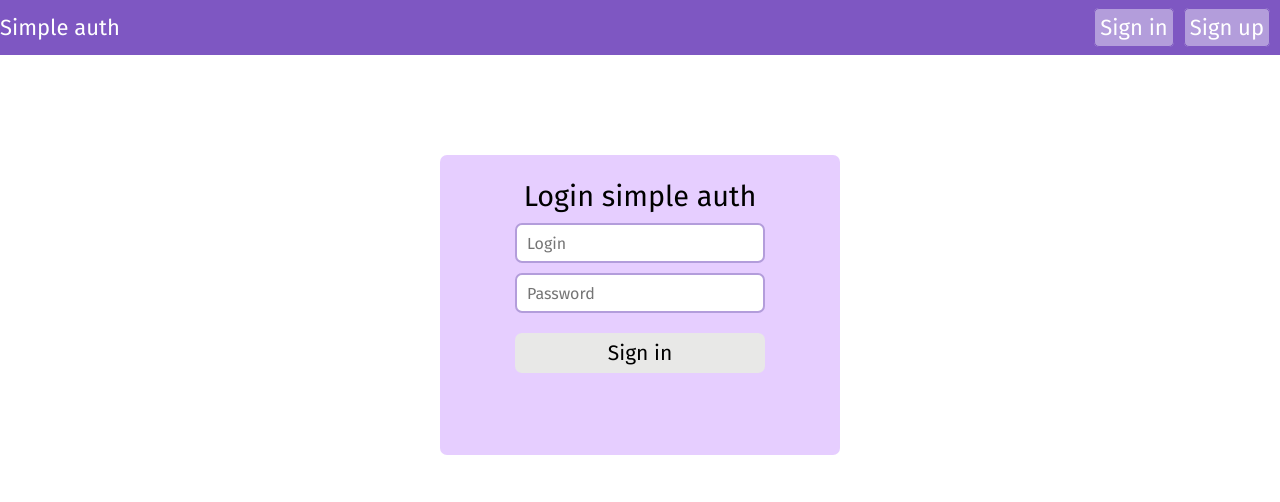
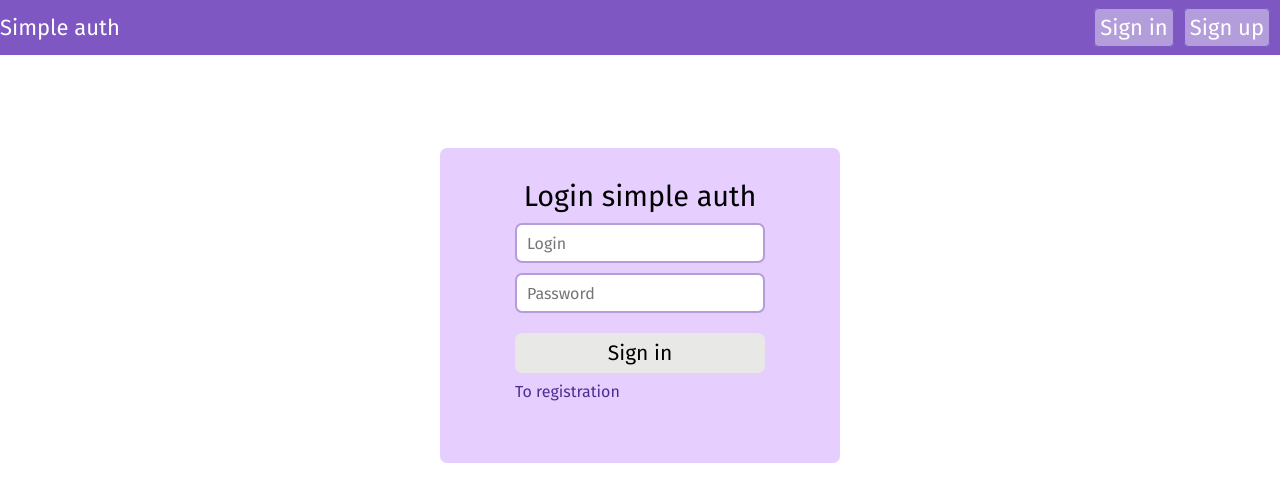
Before and after one commit to SarielAki/auth-page, a Vue app: page /login in a window 1280 px wide. Shown: the top 502 px of the page. Built offline with nearby package versions, Linux system fonts and the light colour scheme.

Commit message:
Added switch form buttons

```diff
--- a/src/auth_style.sass
+++ b/src/auth_style.sass
@@ -1,5 +1,4 @@
 @import "variables"
-
 
 .auth-wrapper
   display: flex
@@ -17,7 +16,7 @@
     font-family: $default_font
     justify-content: center
     align-items: center
-    height: 300px
+    height: 315px
     width: 400px
     border-radius: $form_border_radius
     background: $main_light_color
@@ -44,10 +43,11 @@
           border: 2px solid $main_color
 
           &:focus
+            outline: none
             border-color: $main_dark_color
             transition: all .5s ease
 
-      .auth--button
+      .auth-button
         font-size: 21px
         display: block
         position: relative
@@ -64,9 +64,7 @@
           color: #ffffff
           transition: all .5s ease
 
-        &, &:hover, &:active, &:focus
-          outline: none
-          text-decoration: none
+        +link_fix
 
         &:disabled
           color: black
@@ -77,3 +75,11 @@
         margin-bottom: 10px
         font-size: 1.8em
         text-align: center
+
+      .form-item--bottom-link
+        margin-top: 10px
+        color: $main_dark_purple
+        cursor: pointer
+        +link_fix
+        &:hover
+          color: $main_dark_color
--- a/src/components/auth/Login.vue
+++ b/src/components/auth/Login.vue
@@ -17,9 +17,14 @@
                            v-model="loginData.password"
                     />
                 </div>
-                <input class="auth--button" value="Sign in" type="submit"
+                <input class="auth-button" value="Sign in" type="submit"
                        :disabled="!inputFilled"
                 >
+                <router-link class="form-item form-item--bottom-link"
+                        :to="'/registration'"
+                >
+                    <span class="form-item form-item--bottom-text">To registration</span>
+                </router-link>
             </form>
         </div>
     </div>
--- a/src/components/auth/Registration.vue
+++ b/src/components/auth/Registration.vue
@@ -23,9 +23,14 @@
                            v-model="regData.password_repeat"
                     />
                 </div>
-                <input class="auth--button" value="Sign up" type="submit"
+                <input class="auth-button" value="Sign up" type="submit"
                        :disabled="!isValid"
                 >
+                <router-link class="form-item form-item--bottom-link"
+                             :to="'/login'"
+                >
+                    <span class="form-item form-item--bottom-text">To login</span>
+                </router-link>
             </form>
         </div>
     </div>
--- a/src/variables.sass
+++ b/src/variables.sass
@@ -1,6 +1,7 @@
 @import url('https://fonts.googleapis.com/css?family=Fira+Sans&display=swap')
 
 $main_dark_color: #7e57c2
+$main_dark_purple: #4d2c91
 $main_color: #b39ddb
 $main_light_color: #e6ceff
 $header_text_color: #ffff
@@ -19,3 +20,8 @@ $form_border_radius: 7px
   min-height: $header_height
   max-height: $header_height
   height: $header_height
+
+=link_fix
+  &, &:hover, &:active, &:focus
+    outline: none
+    text-decoration: none
```
